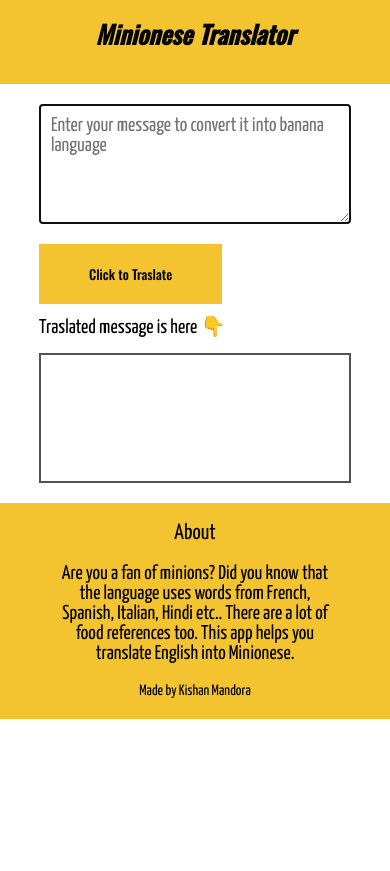
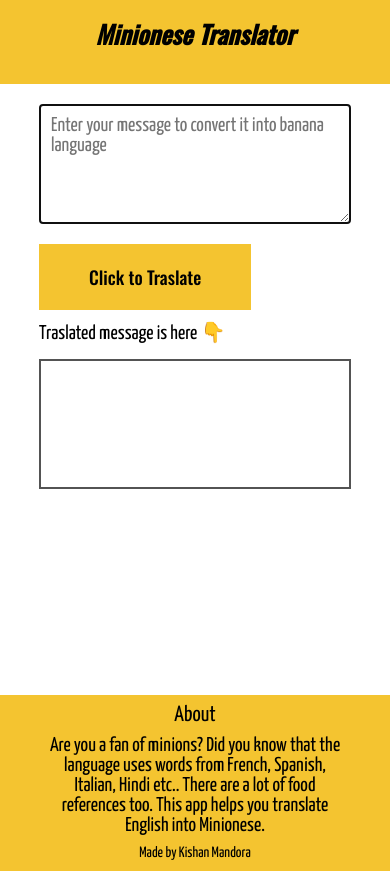
Before and after one commit to KishanMandora/Banana-Speak, a plain HTML site: page index.html in a window 390 px wide. Before the commit the page ends 844 px from the top, so only its background shows below. Drawn offline with nearby package versions, Linux system fonts and the light colour scheme.

Commit message:
style: add responsiveness

```diff
--- a/app.js
+++ b/app.js
@@ -13,7 +13,9 @@ function err(error) {
 function fetchData() {
   const newUrl = `${url}?text=${inputTxt.value}`;
   fetch(newUrl)
-    .then((rep) => rep.json())
+    .then((rep) => {
+      console.log(rep.json);
+    })
     .then((json) => {
       outputTxt.innerText = json.contents.translated;
       console.log(json);
--- a/style.css
+++ b/style.css
@@ -26,6 +26,7 @@ h1 {
   font-style: italic;
 }
 main {
+  min-height: 70vh;
   margin: auto;
   width: 80%;
 }
@@ -47,13 +48,14 @@ button {
   border: none;
   margin-bottom: 1rem;
   cursor: pointer;
+  font-size: 1.8rem;
 }
 p {
   font-size: 2rem;
   font-weight: 500;
 }
 #output-text {
-  margin: 1.5rem 0 2rem;
+  margin: 1.5rem 0 0;
   border: 2px solid #535353;
   min-height: 13rem;
   max-height: 20vh;
@@ -63,16 +65,15 @@ p {
 }
 footer {
   background: var(--main-color);
-  min-height: 20vh;
   text-align: center;
-  padding: 2rem;
+  padding: 1rem;
 }
 footer div {
   font-size: 2.2rem;
   margin: 0 0 1rem;
 }
 footer p {
-  margin: 2rem 10vw;
+  margin: 1rem 10vw;
 }
 small {
   font-size: 1.5rem;
```
